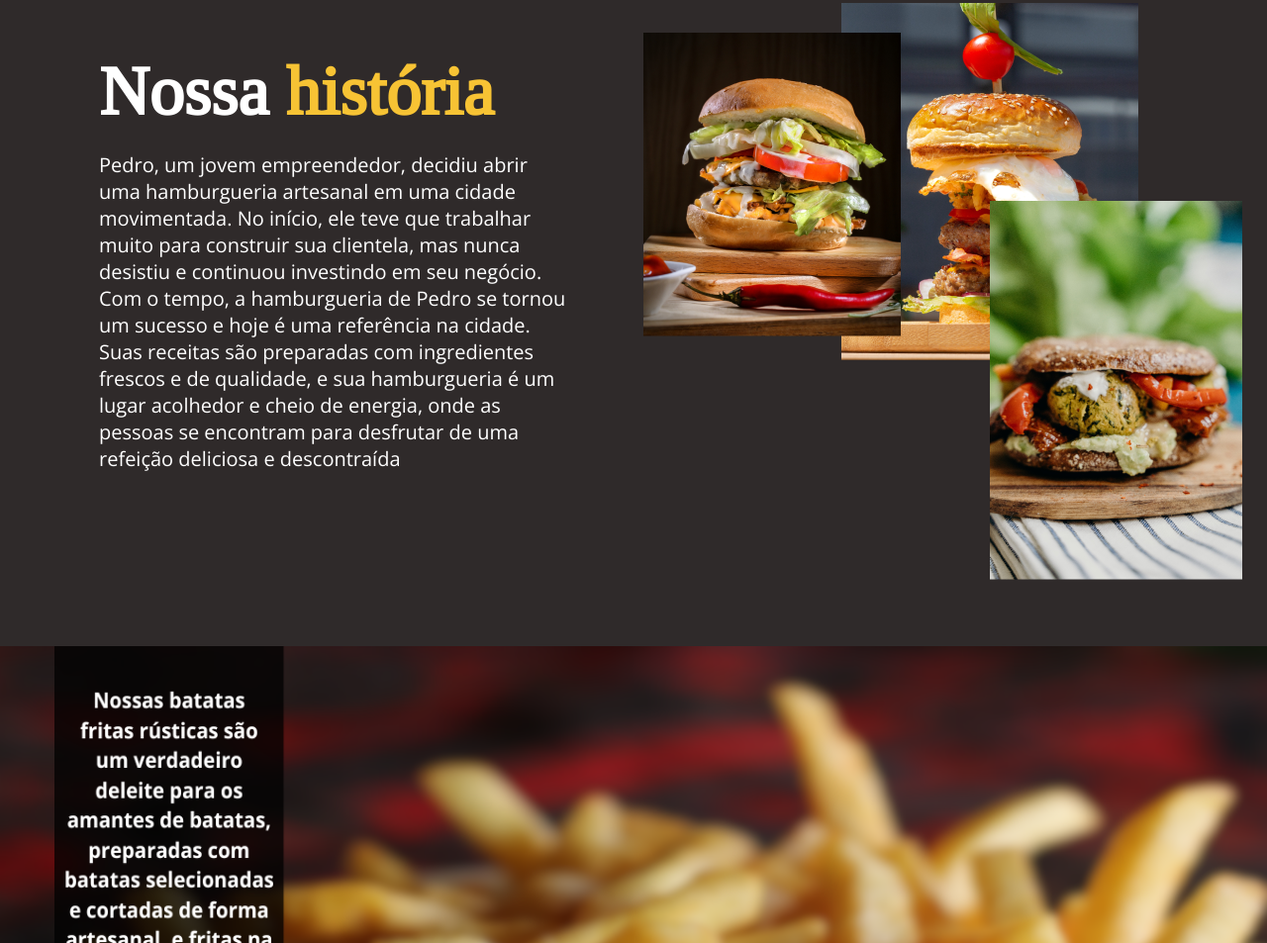
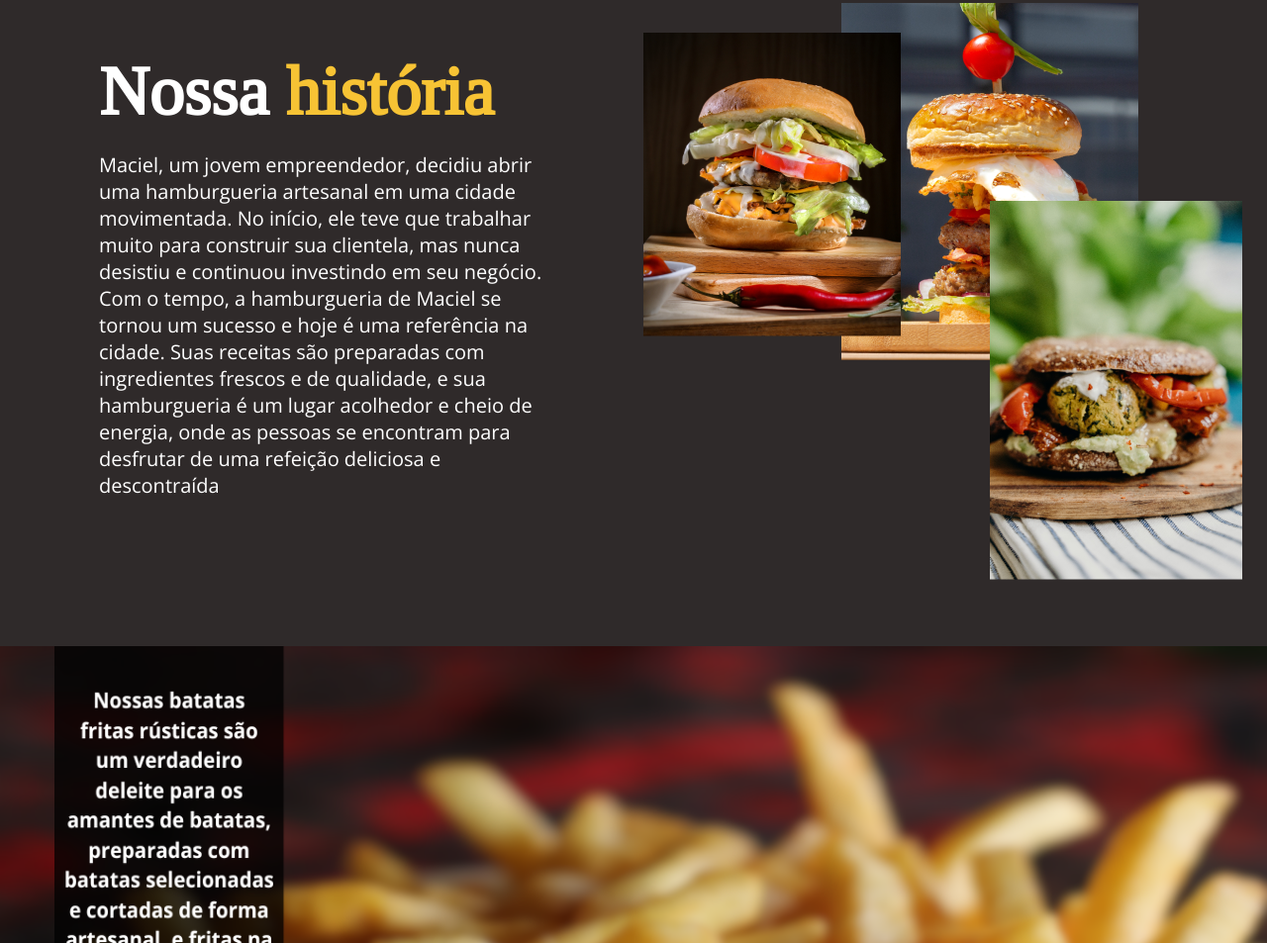
Before and after one commit to Kayque-Maciel/BurguerLandia, a plain HTML site: page index.html in a window 1280 px wide. Shown: the part 1185-2138 px from the top of the page at 99% size. Drawn offline with nearby package versions, Linux system fonts and the light colour scheme.

Commit message:
arrumando detalhes de informações

```diff
--- a/index.html
+++ b/index.html
@@ -60,7 +60,7 @@
 <section class="sobre">
     <div class="hist">
         <h1>Nossa <span>história</span></h1>
-        <p>Pedro, um jovem empreendedor, decidiu abrir uma hamburgueria artesanal em uma cidade movimentada. No início, ele teve que trabalhar muito para construir sua clientela, mas nunca desistiu e continuou investindo em seu negócio. Com o tempo, a hamburgueria de Pedro se tornou um sucesso e hoje é uma referência na cidade. Suas receitas são preparadas com ingredientes frescos e de qualidade, e sua hamburgueria é um lugar acolhedor e cheio de energia, onde as pessoas se encontram para desfrutar de uma refeição deliciosa e descontraída</p>
+        <p>Maciel, um jovem empreendedor, decidiu abrir uma hamburgueria artesanal em uma cidade movimentada. No início, ele teve que trabalhar muito para construir sua clientela, mas nunca desistiu e continuou investindo em seu negócio. Com o tempo, a hamburgueria de Maciel se tornou um sucesso e hoje é uma referência na cidade. Suas receitas são preparadas com ingredientes frescos e de qualidade, e sua hamburgueria é um lugar acolhedor e cheio de energia, onde as pessoas se encontram para desfrutar de uma refeição deliciosa e descontraída</p>
     </div>
 
         <img src="src/images/hamb1.png" alt="" class="hambs1">
```
